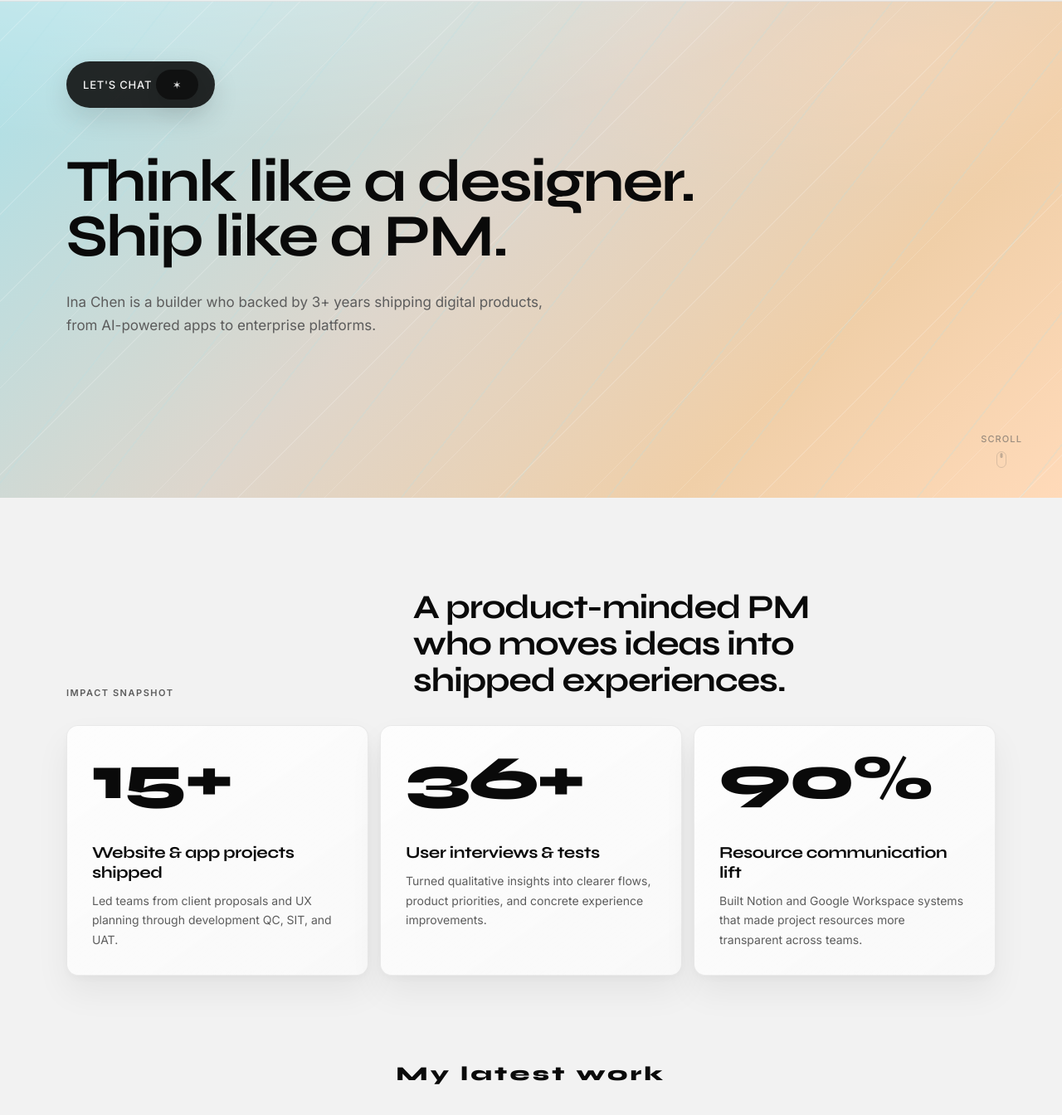
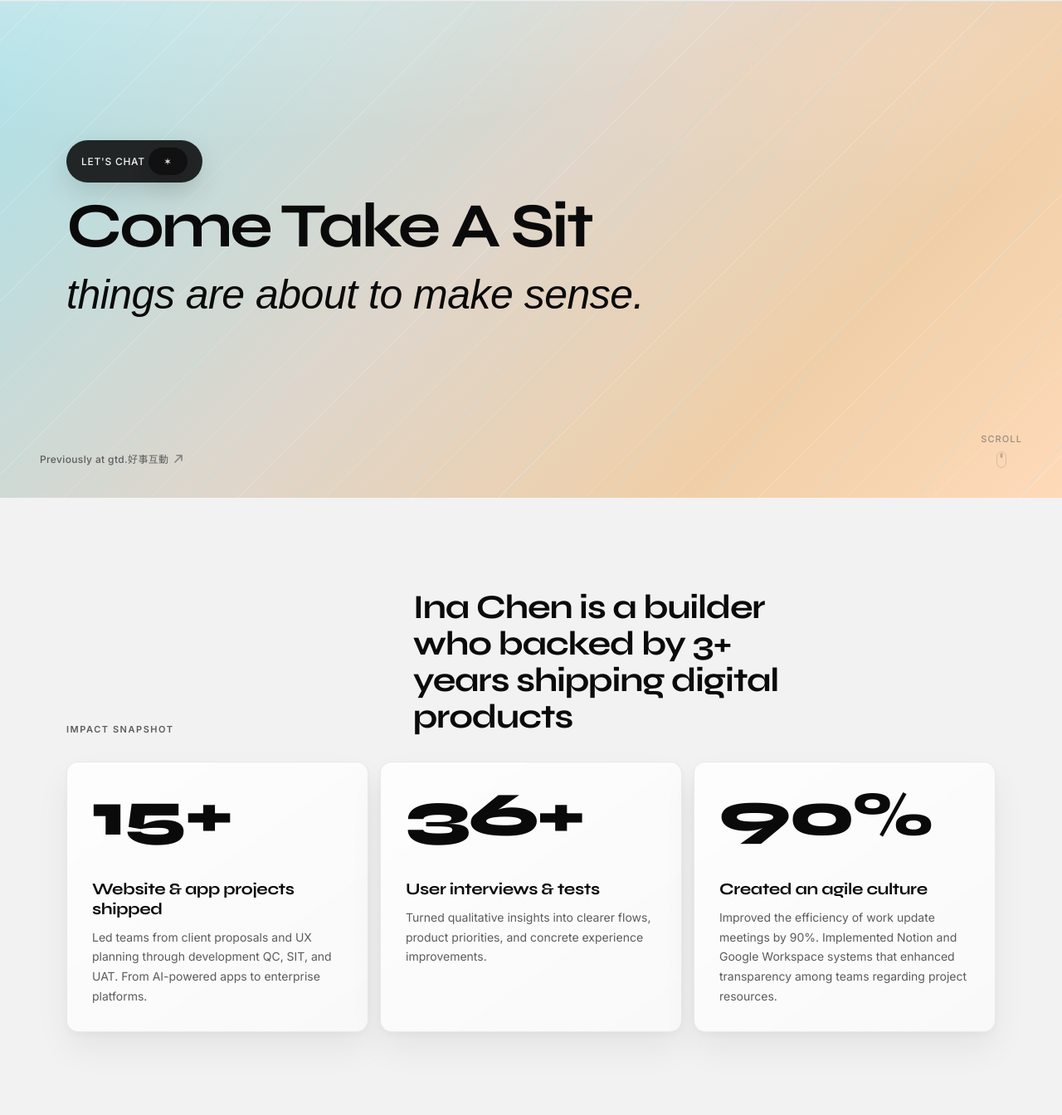
Before and after one commit to Inaaac/portfolio, a plain HTML site: page index.html in a window 1280 px wide. Shown: the part 56-1400 px from the top of the page at 83% size. Drawn offline with Linux system fonts and the light colour scheme.

Commit message:
更新hero及work title

```diff
--- a/index.html
+++ b/index.html
@@ -36,22 +36,29 @@
         <span>Let's chat<span class="star" aria-hidden="true"> ✶</span></span>
       </div>
       </a>
+      <h1 class="hero-title">
+        <span class="hero-title-line reveal" style="--d:220ms">Come Take A Sit</span>
+      </h2>
+      <p class="hero-tagline reveal" style="--d:260ms">
+        things are about to make sense.
+      </p>
       <!-- ──
-      <p class="hero-kicker reveal" style="--d:120ms">
-        I&apos;m a product builder based in Taiwan.
-      </p>
-      ── -->
-      <h1 class="hero-title">
-        <span class="hero-title-line reveal" style="--d:220ms">Think like a designer.</span>
-        <span class="hero-title-line reveal" style="--d:340ms">Ship like a PM.</span>
-        <!-- ──
-        <span class="hero-title-line reveal" style="--d:340ms">Chen</span>
-        ── -->
-      </h1>
       <p class="hero-sub reveal" style="--d:460ms">
         Ina Chen is a builder who backed by 3+ years shipping digital products, from AI-powered apps to enterprise platforms.
       </p>
+      ── -->
     </div>
+
+     <!-- Bottom-left: Previously at -->
+    <div class="hero-prev reveal" style="--d:400ms">
+      <a href="https://hi-group.com.tw/" target="_blank" rel="noopener" class="hero-prev-link">
+        Previously at gtd.好事互動
+        <svg class="hero-prev-icon" width="14" height="14" viewBox="0 0 14 14" fill="none" aria-hidden="true">
+          <path d="M3 11L11 3M11 3H5M11 3V9" stroke="currentColor" stroke-width="1.6" stroke-linecap="round" stroke-linejoin="round"/>
+        </svg>
+      </a>
+    </div>
+
     <div class="hero-scroll-hint" aria-hidden="true">
       <span>Scroll</span>
       <svg width="12" height="20" viewBox="0 0 12 20" fill="none"><rect x="4.5" y="2" width="3" height="6" rx="1.5" fill="currentColor" opacity=".6"/><rect x="0.5" y="0.5" width="11" height="19" rx="5.5" stroke="currentColor" stroke-opacity=".35"/></svg>
@@ -59,17 +66,17 @@
   </header>
 
 
-  <section class="work-section" id="works" aria-labelledby="work-heading">
+  <section class="work-section" aria-labelledby="work-heading">
     <div class="impact-panel" aria-labelledby="impact-heading">
       <div class="impact-copy reveal" style="--d:0ms">
         <p class="impact-kicker">Impact snapshot</p>
-        <h2 id="impact-heading" class="impact-heading">A product-minded PM who moves ideas into shipped experiences.</h2>
+        <h2 id="impact-heading" class="impact-heading">Ina Chen is a builder who backed by 3+ years shipping digital products</h2>
       </div>
       <div class="impact-grid" aria-label="Experience highlights">
         <article class="impact-card reveal" style="--d:80ms">
           <p class="impact-number">15+</p>
           <h3>Website &amp; app projects shipped</h3>
-          <p>Led teams from client proposals and UX planning through development QC, SIT, and UAT.</p>
+          <p>Led teams from client proposals and UX planning through development QC, SIT, and UAT. From AI-powered apps to enterprise platforms.</p>
         </article>
         <article class="impact-card reveal" style="--d:160ms">
           <p class="impact-number">36+</p>
@@ -78,14 +85,14 @@
         </article>
         <article class="impact-card reveal" style="--d:240ms">
           <p class="impact-number">90%</p>
-          <h3>Resource communication lift</h3>
-          <p>Built Notion and Google Workspace systems that made project resources more transparent across teams.</p>
+          <h3>Created an agile culture</h3>
+          <p>Improved the efficiency of work update meetings by 90%. Implemented Notion and Google Workspace systems that enhanced transparency among teams regarding project resources.</p>
         </article>
       </div>
     </div>
 
   <!-- ── WORKS ── -->
-    <header class="work-header">
+    <header class="work-header" id="works">
       <h2 id="work-heading" class="work-heading reveal" style="--d:100ms">My latest work</h2>
     </header>
 
--- a/style.css
+++ b/style.css
@@ -85,8 +85,9 @@ body {
 /* ── Hero ── */
 .hero {
   position: relative;
-  min-height: clamp(520px, 82vh, 740px);
-  padding: clamp(80px, 14vw, 130px) 0 clamp(64px, 10vw, 100px);
+  min-height: clamp(500px, 82vh, 740px);
+  display: flex;
+  align-items: center;
   overflow: hidden;
   background-color: var(--hero-gradient-mid);
   background-image:
@@ -102,25 +103,43 @@ body {
       var(--hero-gradient-end) 100%);
 }
 
-.hero-inner {
-  width: var(--container);
-  margin: 0 auto;
+/* Pill + bio: absolute top-right on desktop */
+.hero-side {
+  display: none;
+}
+
+@media (min-width: 680px) {
+  .hero-side {
+    display: flex;
+    position: absolute;
+    top: clamp(70px, 11vw, 110px);
+    right: clamp(20px, 6vw, 48px);
+    flex-direction: column;
+    align-items: flex-start;
+    gap: 14px;
+    width: clamp(180px, 18vw, 230px);
+    z-index: 2;
+  }
+}
+
+.hero-pill-link {
+  text-decoration: none !important;
+  display: inline-block;
 }
 
 .status-pill {
-  display: flex;
-  margin-bottom: clamp(28px, 6vw, 56px);
+  display: inline-flex;
 }
 
 .status-pill span {
   display: inline-flex;
   align-items: center;
   gap: 0.35em;
-  padding: 10px 20px;
+  padding: 9px 18px;
   border-radius: 999px;
   background: var(--pill-bg);
   color: #f5f5f5;
-  font-size: clamp(11px, 2.8vw, 13px);
+  font-size: 12px;
   font-weight: 500;
   letter-spacing: 0.06em;
   text-transform: uppercase;
@@ -130,33 +149,99 @@ body {
 
 .star { font-size: 0.95em; opacity: 0.9; }
 
-.hero-kicker {
-  margin: 0 0 clamp(10px, 2vw, 18px);
-  font-size: clamp(14px, 2.8vw, 17px);
-  font-weight: 500;
-  line-height: 1.5;
-  letter-spacing: 0.01em;
-  max-width: 30rem;
+.hero-sub {
+  margin: 0;
+  font-size: clamp(12px, 1.3vw, 13.5px);
+  font-weight: 400;
+  color: var(--text-muted);
+  line-height: 1.65;
 }
 
+/* Main content: title + tagline */
+.hero-inner {
+  width: var(--container);
+  margin: 0 auto;
+  padding: clamp(80px, 14vw, 130px) 0 clamp(80px, 12vw, 120px);
+  display: flex;
+  flex-direction: column;
+  gap: clamp(10px, 2vw, 18px);
+}
+
+/* Mobile: show pill+bio inline above title */
+@media (max-width: 679px) {
+  .hero {
+    align-items: flex-start;
+  }
+  .hero-inner {
+    padding-top: 90px;
+    padding-bottom: 100px;
+  }
+  .hero-inner::before {
+    content: none;
+  }
+  /* Show a mobile pill inline */
+  .hero-side-mobile {
+    display: flex;
+    flex-direction: column;
+    gap: 12px;
+    margin-bottom: 20px;
+  }
+}
+
+/* Full-width headline */
 .hero-title {
-  margin: 0 0 clamp(20px, 3.5vw, 32px);
+  margin: 0;
   font-family: "Syne", sans-serif;
   font-weight: 700;
-  font-size: clamp(42px, 8vw, 72px);
+  font-size: clamp(42px, 9vw, 76px);
   line-height: 0.92;
-  letter-spacing: -0.03em;
+  letter-spacing: -0.04em;
 }
 
 .hero-title-line { display: block; }
 
-.hero-sub {
+/* Karla Light Italic tagline */
+.hero-tagline {
   margin: 0;
-  font-size: clamp(14px, 2.5vw, 17px);
-  font-weight: 400;
+  font-family: "Karla", sans-serif;
+  font-style: italic;
+  font-weight: 300;
+  font-size: clamp(24px, 4.8vw, 50px);
+  line-height: 1.2;
+  letter-spacing: -0.01em;
+  color: var(--text);
+}
+
+/* Previously at — bottom left */
+.hero-prev {
+  position: absolute;
+  bottom: clamp(24px, 4vw, 38px);
+  left: clamp(20px, 6vw, 48px);
+}
+
+.hero-prev-link {
+  display: inline-flex;
+  align-items: center;
+  gap: 5px;
+  font-size: 12px;
+  font-weight: 500;
+  letter-spacing: 0.03em;
   color: var(--text-muted);
-  line-height: 1.65;
-  max-width: 38rem;
+  text-decoration: none;
+  transition: color 0.2s;
+}
+
+.hero-prev-link:hover { color: var(--text); }
+
+.hero-prev-icon {
+  flex-shrink: 0;
+  opacity: 0.7;
+  transition: opacity 0.2s, transform 0.2s;
+}
+
+.hero-prev-link:hover .hero-prev-icon {
+  opacity: 1;
+  transform: translate(1px, -1px);
 }
 
 .hero-scroll-hint {
@@ -173,6 +258,29 @@ body {
   letter-spacing: 0.1em;
   text-transform: uppercase;
   opacity: 0.6;
+}
+
+/* Mobile adjustments */
+@media (max-width: 679px) {
+  .hero-title {
+    font-size: clamp(36px, 12vw, 58px);
+  }
+  .hero-tagline {
+    font-size: clamp(20px, 7vw, 36px);
+  }
+}
+
+/* Mobile-only pill block: visible only below 680px */
+.hero-side-mobile {
+  display: none;
+}
+
+@media (max-width: 679px) {
+  .hero-side-mobile {
+    display: flex;
+    flex-direction: column;
+    gap: 12px;
+  }
 }
 
 /* ── Work section ── */
@@ -270,8 +378,9 @@ body {
 }
 
 .work-header {
-  text-align: center;
-  margin-bottom: clamp(40px, 7vw, 72px);
+  text-align: left;
+  width: var(--container);
+  margin: 0 auto clamp(40px, 7vw, 72px);
 }
 
 .work-script {
@@ -285,10 +394,11 @@ body {
 
 .work-heading {
   margin: 0;
-  font-family: "Syne", sans-serif;
-  font-weight: 800;
-  font-size: clamp(1.05rem, 3.2vw, 1.5rem);
+  font-size: 11px;
+  font-weight: 600;
   letter-spacing: 0.14em;
+  text-transform: uppercase;
+  color: var(--text-muted);
 }
 
 .projects {
```
